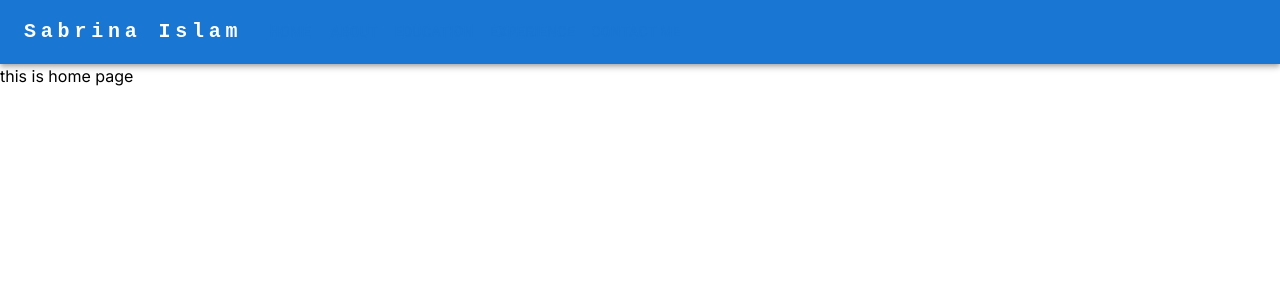
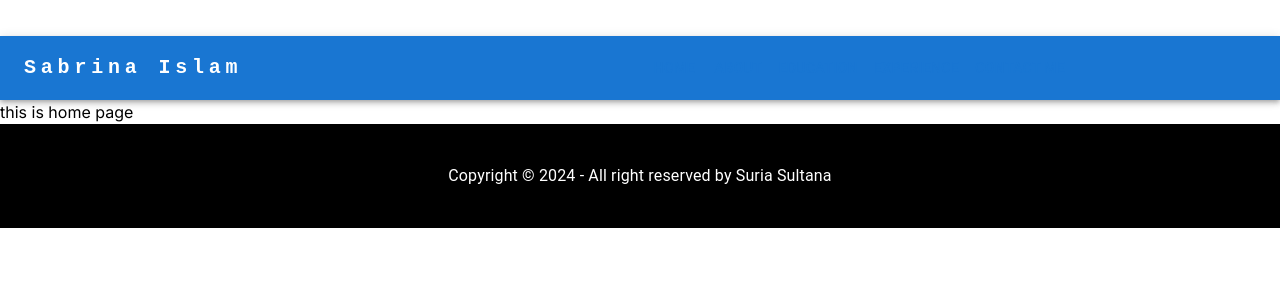
Before and after one commit to suraiyasultana826/sabrina-islam-portfolio, a Next.js app: page / in a window 1280 px wide. Shown: the top 300 px of the page. Built offline with nearby package versions, Linux system fonts and the light colour scheme.

Commit message:
made footer

```diff
--- a/src/app/layout.js
+++ b/src/app/layout.js
@@ -1,6 +1,7 @@
 import { Inter } from "next/font/google";
 import "./globals.css";
 import Navbar from "@/components/Navbar";
+import Footer from "@/components/Footer";
 
 const inter = Inter({ subsets: ["latin"] });
 
@@ -14,7 +15,9 @@ export default function RootLayout({ children }) {
     <html lang="en">
       <body className={inter.className}>
         <Navbar></Navbar>
-        {children}</body>
+        {children}
+        <Footer></Footer>
+        </body>
     </html>
   );
 }
--- /dev/null
+++ b/src/components/Footer.js
@@ -0,0 +1,15 @@
+import { Box, Container, Typography } from "@mui/material";
+
+const Footer = () => {
+    return (
+       <Box className='bg-black px-2 py-10 text-white text-center'>
+        <Container>
+            <Typography>
+            Copyright © 2024 - All right reserved by Suria Sultana
+            </Typography>
+        </Container>
+       </Box>
+    );
+};
+
+export default Footer;
--- a/src/components/Navbar.js
+++ b/src/components/Navbar.js
@@ -60,7 +60,7 @@ function Navbar() {
   };
 
   return (
-    <AppBar position="static">
+    <AppBar className='bg-white shadow-none mt-9' position="static">
       <Container maxWidth="xl">
         <Toolbar disableGutters>
           <Typography
@@ -91,9 +91,9 @@ function Navbar() {
               onClick={handleOpenNavMenu}
               color="inherit"
             >
-              <MenuIcon />
+              <MenuIcon className='text-black' />
             </IconButton>
-            <Menu
+            <Menu className='text-black'
               id="menu-appbar"
               anchorEl={anchorElNav}
               anchorOrigin={{
@@ -139,7 +139,7 @@ function Navbar() {
           >
            Sabrina Islam
           </Typography>
-          <Box className='w-[70px] text-center'  sx={{ flexGrow: 1, display: { xs: 'none', md: 'flex' } }}>
+          <Box className='w-[100px] ml-96'  sx={{ flexGrow: 1, display: { xs: 'none', md: 'flex' } }}>
             {navItems.map((item) => (
               <Link key={item} href={item.pathname}>
                 <Button  className='text-black '>{item.route}</Button>
```
